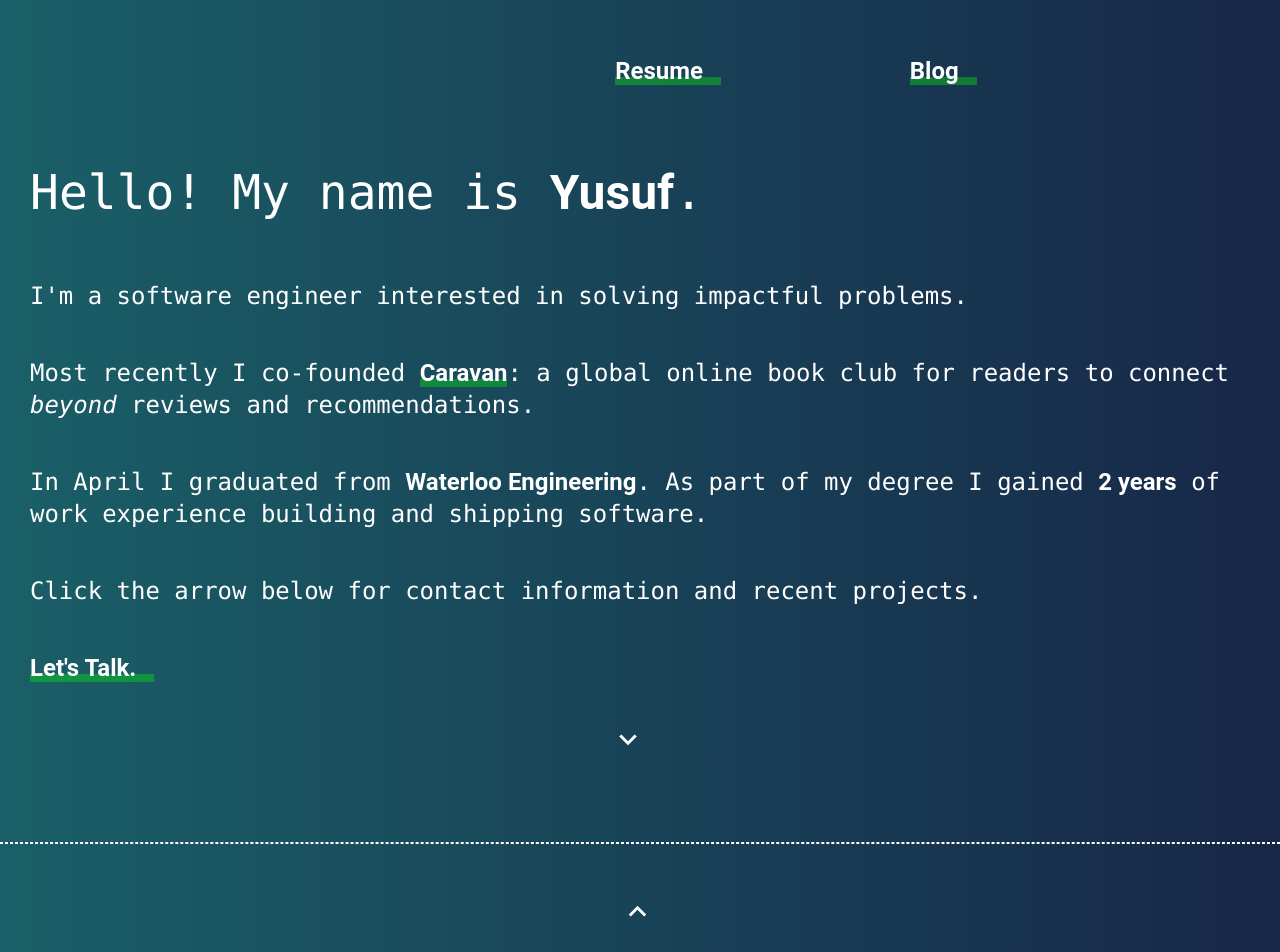
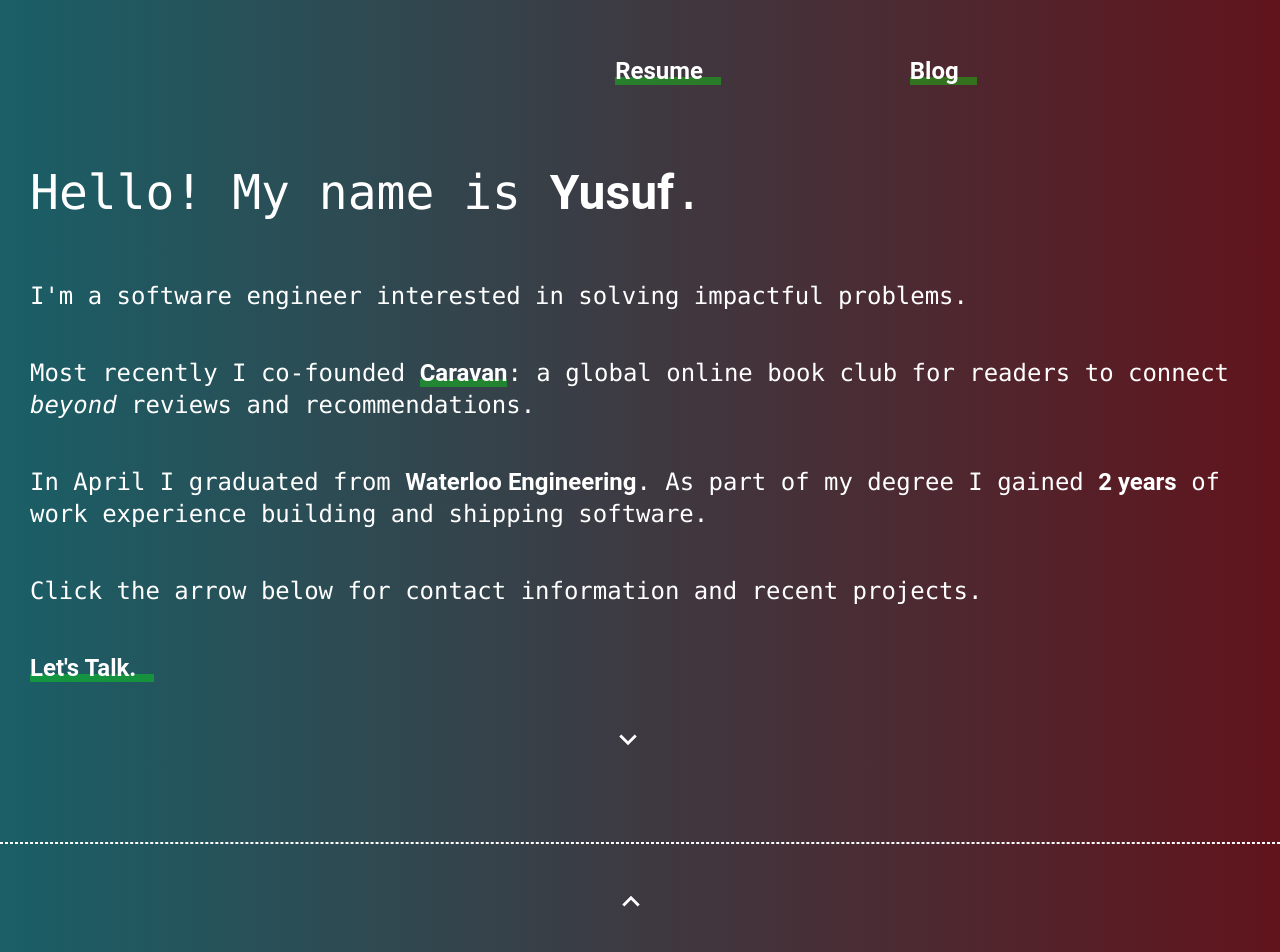
Before and after one commit to yusuf-khaled/yusuf-khaled, a React (Create React App) app: page / in a window 1280 px wide. Shown: the top 952 px of the page. Built offline with nearby package versions, Linux system fonts and the light colour scheme.

Commit message:
Changed background

```diff
--- a/src/App.js
+++ b/src/App.js
@@ -5,7 +5,7 @@ import "./styles/App.css";
 
 function App() {
   return (
-    <div className="test">
+    <div className="site">
       <NavBar />
       <Home />
     </div>
--- a/src/components/AboutMe.js
+++ b/src/components/AboutMe.js
@@ -16,6 +16,7 @@ import {
 } from "@material-ui/core/styles";
 import { ThemeProvider } from "@material-ui/styles";
 import UpArrow from "@material-ui/icons/KeyboardArrowUp";
+import "../styles/Home.css";
 
 let theme = createMuiTheme();
 theme = responsiveFontSizes(theme);
@@ -26,10 +27,6 @@ const useStyles = makeStyles(() =>
       paddingTop: 30,
       paddingLeft: 30,
       paddingBottom: 30
-    },
-    arrowContainer: {
-      display: "flex",
-      justifyContent: "center"
     },
     arrow: {
       color: "white"
@@ -140,16 +137,15 @@ export default function AboutMe(props) {
   return (
     <ThemeProvider theme={theme}>
       <Container className={classes.container} maxWidth="lg">
-        <div className={classes.arrowContainer}>
         <IconButton
           edge="start"
           color="inherit"
           aria-label="Scroll to top"
           onClick={onScrollUp}
+          className="arrow centerDownArrow"
         >
-            <UpArrow fontSize="large" className={classes.arrow} />
+          <UpArrow fontSize="large" />
         </IconButton>
-        </div>
         <Typography
           variant={screenSmallerThanSm ? "h5" : "h3"}
           color="inherit"
--- a/src/components/Home.js
+++ b/src/components/Home.js
@@ -69,7 +69,7 @@ const useStyles = makeStyles(() =>
   })
 );
 
-export default function Home() {
+export default function Home(props) {
   const classes = useStyles();
 
   const screenSmallerThanSm = useMediaQuery(theme.breakpoints.down("xs"));
@@ -180,11 +180,6 @@ export default function Home() {
               aria-label="See projects and experience"
               onClick={scrollToAbout}
               className="arrow center move"
-              style={{
-                display: "flex",
-                flexDirection: "column",
-                flexGrow: 1
-              }}
             >
               <DownArrow fontSize="large" />
             </IconButton>
@@ -194,8 +189,6 @@ export default function Home() {
       </ThemeProvider>
       <ScrollElement name="about-me">
         <AboutMe onScrollUp={scrollToTop} />
-      </ScrollElement>
-      <ScrollElement name="work">
         <Work onScrollUp={scrollToAbout} />
       </ScrollElement>
     </>
--- a/src/components/NavBar.js
+++ b/src/components/NavBar.js
@@ -65,7 +65,7 @@ export default function NavBar() {
           <div className={classes.textContainer}>
             <Typography variant="h5" color="inherit" className={classes.font}>
               <Link
-                href="https://caravanapp.ca"
+                href="https://storage.googleapis.com/yusufkhaled-personalsite-resources/images/resume_old.pdf"
                 target={"_blank"}
                 className={classes.linkText}
               >
@@ -76,7 +76,7 @@ export default function NavBar() {
           <div className={classes.textContainer}>
             <Typography variant="h5" color="inherit" className={classes.font}>
               <Link
-                href="https://caravanapp.ca"
+                href="https://medium.com/@yhbk12"
                 target={"_blank"}
                 className={classes.linkText}
               >
--- a/src/components/Work.js
+++ b/src/components/Work.js
@@ -137,7 +137,7 @@ export default function Work(props) {
   const work = [
     {
       company: "Caravan",
-      position: "Co-founder & Developer",
+      position: "Co-founder & Full-stack Developer",
       location: "Waterloo, ON",
       date: "June 2019 - Present",
       description: (
@@ -332,7 +332,8 @@ export default function Work(props) {
           alt="Sun Life logo"
           title="sun-life-logo"
           id="ls_embed_1517015381"
-          src="https://storage.googleapis.com/yusufkhaled-personalsite-resources/images/sunlife.jpg"
+          //src="https://storage.googleapis.com/yusufkhaled-personalsite-resources/images/sunlife.jpg"
+          src="https://storage.googleapis.com/yusufkhaled-personalsite-resources/images/sunlife.png"
           scrolling="no"
           allowFullScreen
           className={classes.image}
--- a/src/styles/App.css
+++ b/src/styles/App.css
@@ -21,20 +21,17 @@
   color: #09d3ac;
 }
 
-.test {
+.site {
   width: 100wh;
   height: "100%";
   color: #fff;
-  /* background-image: linear-gradient(to right, #2196f3, #03a9f4, #00bcd4); */
   background: -webkit-gradient(
     linear,
     0% 0%,
     100% 0%,
     from(rgb(26, 95, 103)),
-    to(rgb(23, 39, 72))
+    to(rgb(97, 20, 28))
   );
-  /* background: linear-gradient(-45deg, #2196f3, #03a9f4, #00bcd4, red); */
-  /*background-size: 400% 400%;
   /* -webkit-animation: Gradient 15s ease infinite;
   -moz-animation: Gradient 15s ease infinite;
   animation: Gradient 15s ease infinite; */
--- a/src/styles/Home.css
+++ b/src/styles/Home.css
@@ -25,6 +25,13 @@
   bottom: 50px;
 }
 
+.centerDownArrow {
+  position: fixed;
+  left: 50%;
+  transform: translateX(-50%);
+  bottom: 10px;
+}
+
 .move {
   animation: MoveUpDown 2s linear infinite;
 }
```
Lines whose indentation alone changed are shown as unchanged.
